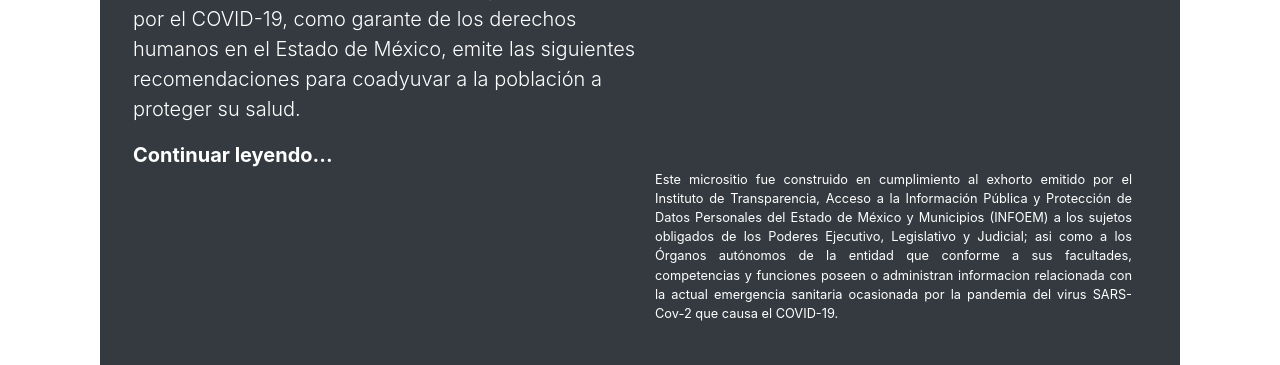
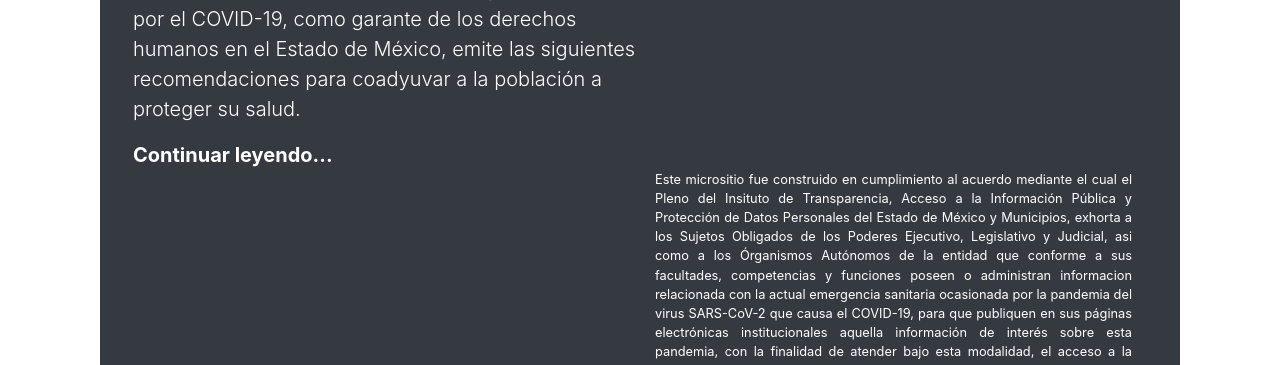
Before and after one commit to aalua30/transparenciacovid19, a PHP site: page / in a window 1280 px wide. Shown: the part 574-939 px from the top of the page. Run offline with PHP 8.4, Linux system fonts and the light colour scheme; some libraries are stand-ins or nearby versions; some web fonts are replaced.

Commit message:
Actualización del index.php

```diff
--- a/index.php
+++ b/index.php
@@ -64,12 +64,15 @@
                     <div class="col-md-2"></div>
                     <div class="col-md-6 advice text-justify">
                         <p>
-                        Este micrositio fue construido en cumplimiento al exhorto emitido por el Instituto de Transparencia,
-                        Acceso a la Informaci&oacute;n P&uacute;blica y Protecci&oacute;n de Datos Personales del Estado de
-                        M&eacute;xico y Municipios (INFOEM) a los sujetos obligados de los Poderes Ejecutivo,
-                        Legislativo y Judicial; asi como a los &Oacute;rganos aut&oacute;nomos de la entidad que conforme a
+                        Este micrositio fue construido en cumplimiento al acuerdo mediante el cual el Pleno del Insituto
+                        de Transparencia, Acceso a la Informaci&oacute;n P&uacute;blica y Protecci&oacute;n de Datos Personales del Estado de
+                        M&eacute;xico y Municipios, exhorta a los Sujetos Obligados de los Poderes Ejecutivo,
+                        Legislativo y Judicial, asi como a los &Oacute;rganismos Aut&oacute;nomos de la entidad que conforme a
                         sus facultades, competencias y funciones poseen o administran informacion relacionada con la actual
-                        emergencia sanitaria ocasionada por la pandemia del virus SARS-Cov-2 que causa el COVID-19.
+                        emergencia sanitaria ocasionada por la pandemia del virus SARS-CoV-2 que causa el COVID-19, para que
+                        publiquen en sus p&aacute;ginas electr&oacute;nicas institucionales aquella informaci&oacute;n de
+                        inter&eacute;s sobre esta pandemia, con la finalidad de atender bajo esta modalidad, el acceso a la
+                        informaci&oacute;n p&uacute;blica de las personas.
                         </p>
                     </div>
 
```
